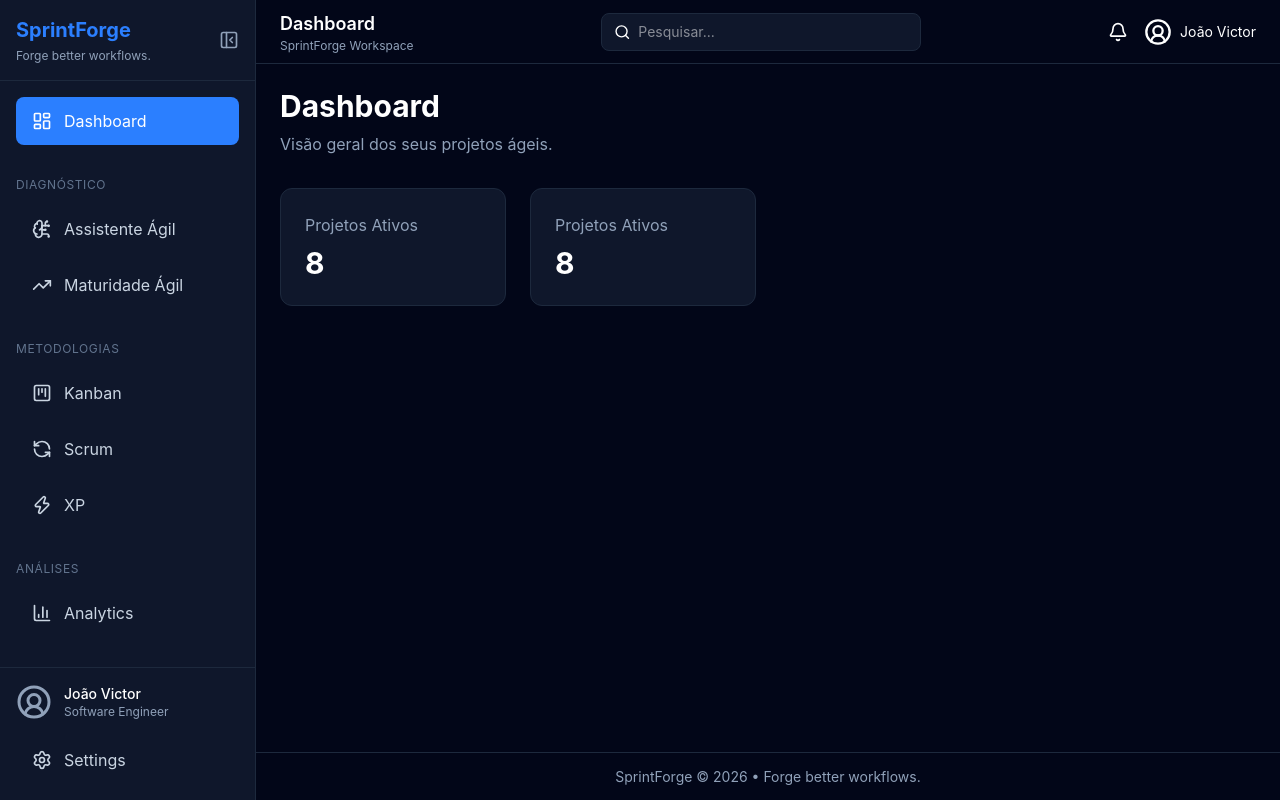
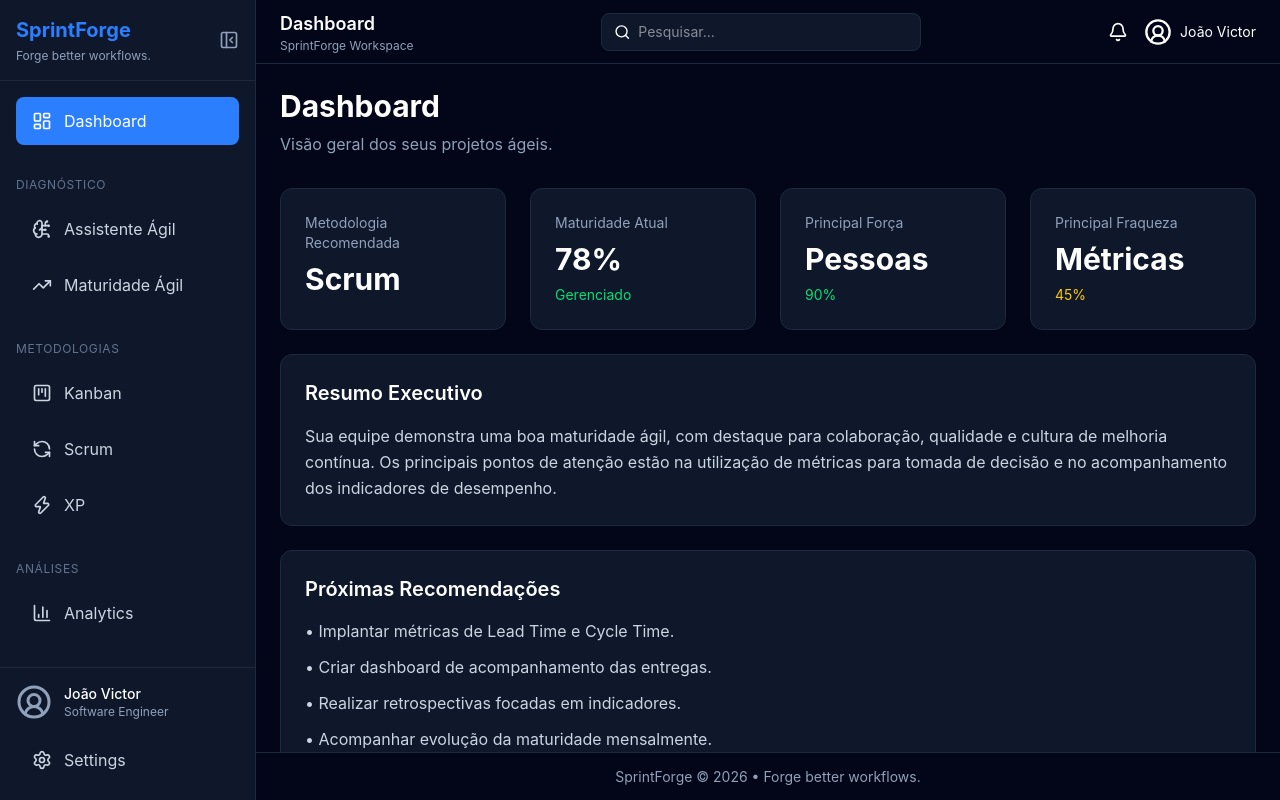
Before and after one commit to dev-joaovb/sprintforge, a React (Vite) app in the folder frontend/: page / in a window 1280 px wide. Built offline with nearby package versions, Linux system fonts and the light colour scheme.

Commit message:
Commit frontend dia 9

```diff
--- a/frontend/src/features/dashboard/DashboardPage.jsx
+++ b/frontend/src/features/dashboard/DashboardPage.jsx
@@ -9,28 +9,120 @@ const DashboardPage = () => {
         subtitle="Visão geral dos seus projetos ágeis."
       />
 
+      {/* Indicadores principais */}
       <div className="grid grid-cols-1 md:grid-cols-2 xl:grid-cols-4 gap-6">
 
         <Card>
-          <h3 className="text-slate-400">
-            Projetos Ativos
+          <h3 className="text-slate-400 text-sm">
+            Metodologia Recomendada
           </h3>
 
           <p className="text-3xl font-bold mt-2">
-            8
+            Scrum
           </p>
         </Card>
 
         <Card>
-          <h3 className="text-slate-400">
-            Projetos Ativos
+          <h3 className="text-slate-400 text-sm">
+            Maturidade Atual
           </h3>
 
           <p className="text-3xl font-bold mt-2">
-            8
+            78%
+          </p>
+
+          <p className="text-green-400 text-sm mt-2">
+            Gerenciado
           </p>
         </Card>
 
+        <Card>
+          <h3 className="text-slate-400 text-sm">
+            Principal Força
+          </h3>
+
+          <p className="text-3xl font-bold mt-2">
+            Pessoas
+          </p>
+
+          <p className="text-green-400 text-sm mt-2">
+            90%
+          </p>
+        </Card>
+
+        <Card>
+          <h3 className="text-slate-400 text-sm">
+            Principal Fraqueza
+          </h3>
+
+          <p className="text-3xl font-bold mt-2">
+            Métricas
+          </p>
+
+          <p className="text-yellow-400 text-sm mt-2">
+            45%
+          </p>
+        </Card>
+
+      </div>
+
+      {/* Resumo Executivo */}
+      <div className="mt-6">
+
+        <Card>
+
+          <h2 className="text-xl font-semibold mb-4">
+            Resumo Executivo
+          </h2>
+
+          <p className="text-slate-300 leading-relaxed">
+            Sua equipe demonstra uma boa maturidade
+            ágil, com destaque para colaboração,
+            qualidade e cultura de melhoria contínua.
+            Os principais pontos de atenção estão na
+            utilização de métricas para tomada de
+            decisão e no acompanhamento dos
+            indicadores de desempenho.
+          </p>
+
+        </Card>
+
+      </div>
+
+      {/* Plano de ação */}
+      <div className="mt-6">
+
+        <Card>
+
+          <h2 className="text-xl font-semibold mb-4">
+            Próximas Recomendações
+          </h2>
+
+          <ul className="space-y-3 text-slate-300">
+
+            <li>
+              • Implantar métricas de Lead Time e
+              Cycle Time.
+            </li>
+
+            <li>
+              • Criar dashboard de acompanhamento
+              das entregas.
+            </li>
+
+            <li>
+              • Realizar retrospectivas focadas em
+              indicadores.
+            </li>
+
+            <li>
+              • Acompanhar evolução da maturidade
+              mensalmente.
+            </li>
+
+          </ul>
+
+        </Card>
 
       </div>
     </>
```
